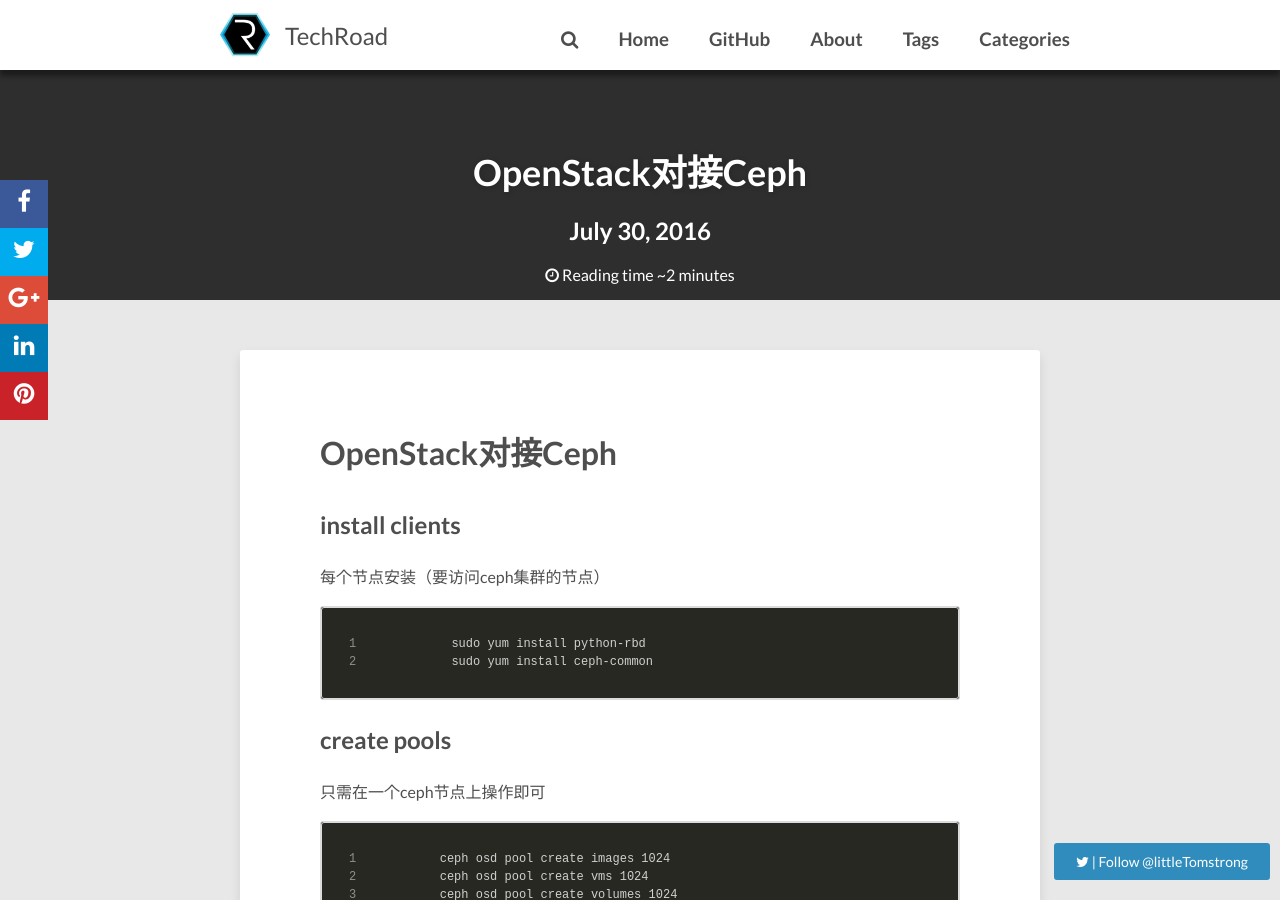
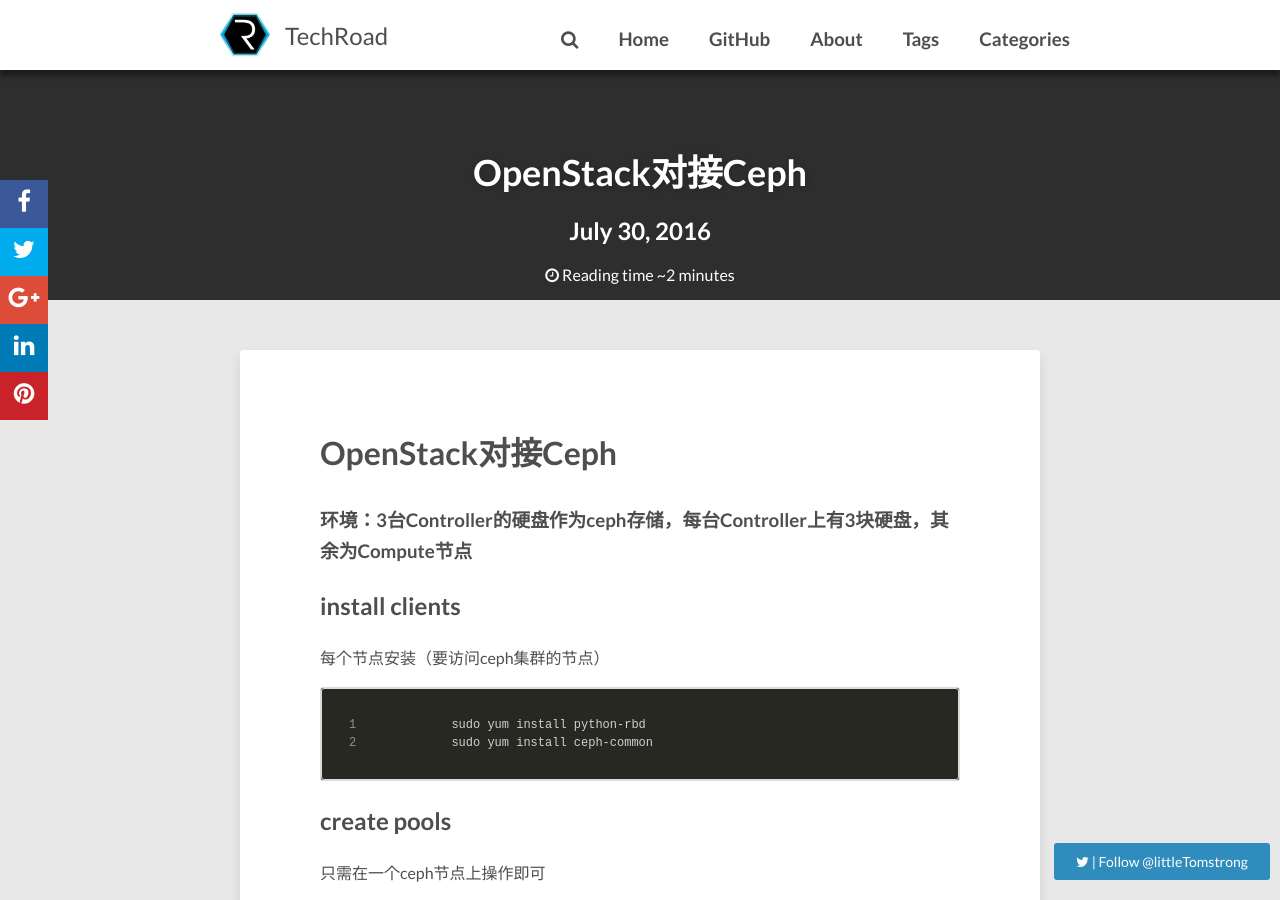
Before and after one commit to JianqingJiang/jianqingjiang.github.io, a Jekyll site: the page built from _posts/2016-07-30-openstack-integration-ceph.md, in a window 1280 px wide and 900 px high. Built offline with Jekyll 4.4.1, drawn with Linux system fonts in a browser that asks for light colours; nearby versions of some CDN libraries; comment, search, counter and statistics services are not loaded.

Commit message:
modified _config.yml

```diff
--- a/_posts/2016-07-30-openstack-integration-ceph.md
+++ b/_posts/2016-07-30-openstack-integration-ceph.md
@@ -5,6 +5,10 @@
 tags: [OpenStack]
 categories: [OpenStack]
 ---
+
+
+###   环境：3台Controller的硬盘作为ceph存储，每台Controller上有3块硬盘，其余为Compute节点
+
 
 
 
```
